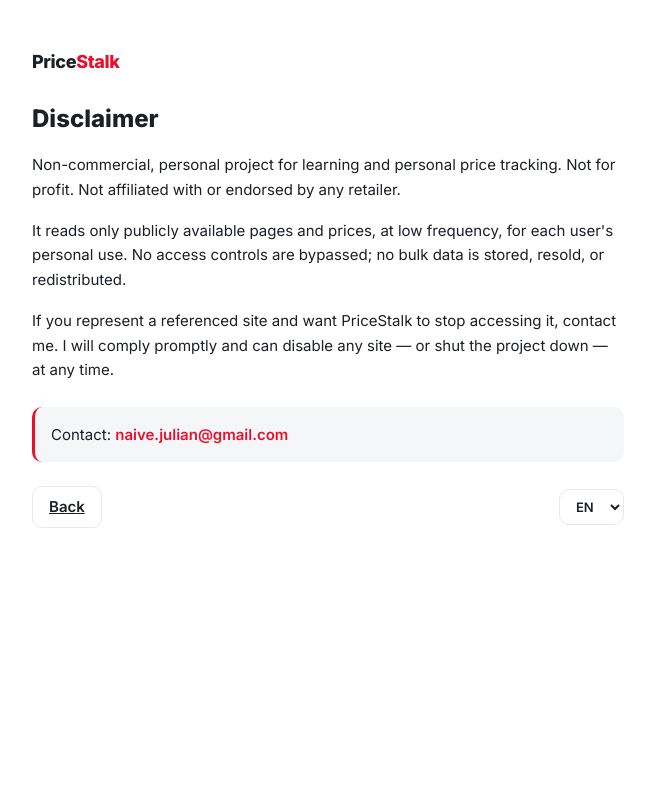
After one commit to iuli338/pricestalk, a Flask app: page /disclaimer in a window 1280 px wide. The commit adds this page. Shown: the whole page, without its empty margins (312-967 px from the left). Run offline with Flask 3, Linux system fonts and the light colour scheme.

Commit message:
Add disclaimer page, footer link, and DISCLAIMER.md
- public /disclaimer route + page (no header, concise, EN/RO, contact email)
- footer with disclaimer link on app + login; fixed minimalist footer on home
- DISCLAIMER.md in repo root + README reference
- i18n keys for footer/legal (EN/RO)

Co-Authored-By: Claude Opus 4.8 (1M context) <noreply@anthropic.com>

```diff
--- a/app.py
+++ b/app.py
@@ -27,6 +27,11 @@ def register_routes(app):
     @login_required
     def index():
         return render_template("index.html")
+
+    @app.route("/disclaimer")
+    def disclaimer():
+        # public — site owners must be able to read it without an account
+        return render_template("disclaimer.html")
 
     # ----------------------------------------------------------- wizard
 
--- a/static/css/base.css
+++ b/static/css/base.css
@@ -153,3 +153,29 @@ main { max-width: var(--maxw); margin: 0 auto; padding: var(--s-6) var(--s-5); }
 .muted { color: var(--txt-mut); }
 .row { display: flex; gap: var(--s-2); flex-wrap: wrap; }
 .empty { color: var(--txt-mut); text-align: center; padding: var(--s-7) 0; }
+
+/* --- Footer --- */
+.site-footer {
+  text-align: center;
+  padding: var(--s-5);
+  margin-top: var(--s-5);
+}
+.site-footer a {
+  color: var(--txt-mut);
+  font-size: var(--fs-sm);
+  text-decoration: none;
+}
+.site-footer a:hover { color: var(--red); }
+
+/* fixed minimalist footer (home) — always pinned to the bottom */
+.site-footer-fixed {
+  position: fixed;
+  left: 0; right: 0; bottom: 0;
+  margin-top: 0;
+  padding: var(--s-2);
+  background: var(--bg);
+  border-top: 1px solid var(--line);
+  z-index: 10;
+}
+/* keep page content clear of the fixed footer */
+body:has(.site-footer-fixed) main { padding-bottom: var(--s-7); }
--- /dev/null
+++ b/static/css/legal.css
@@ -0,0 +1,40 @@
+/* Legal / disclaimer page. */
+
+.legal {
+  max-width: 640px;
+  margin: 0 auto;
+  padding: var(--s-7) var(--s-5);
+}
+.legal-brand {
+  display: inline-block;
+  font-size: var(--fs-lg); font-weight: var(--fw-bold); letter-spacing: -.02em;
+  color: var(--txt); text-decoration: none;
+  margin-bottom: var(--s-5);
+}
+.legal-brand .accent { color: var(--red); }
+
+.legal h1 {
+  font-size: var(--fs-xl);
+  font-weight: var(--fw-bold);
+  margin: 0 0 var(--s-4);
+}
+.legal p {
+  color: var(--txt);
+  line-height: 1.65;
+  margin: 0 0 var(--s-4);
+}
+
+.legal-contact {
+  margin: var(--s-5) 0;
+  padding: var(--s-4);
+  background: var(--bg-2);
+  border-left: 3px solid var(--red);
+  border-radius: var(--r);
+}
+.legal-contact a { color: var(--red); font-weight: var(--fw-med); text-decoration: none; }
+.legal-contact a:hover { text-decoration: underline; }
+
+.legal-actions {
+  display: flex; align-items: center; justify-content: space-between;
+  margin-top: var(--s-5);
+}
--- a/static/js/i18n.js
+++ b/static/js/i18n.js
@@ -8,6 +8,14 @@ const I18N = {
     "profile.nickname": "Nickname",
     "profile.email": "Email",
     "profile.joined": "Joined",
+
+    "footer.disclaimer": "Disclaimer",
+    "legal.title": "Disclaimer",
+    "legal.p1": "Non-commercial, personal project for learning and personal price tracking. Not for profit. Not affiliated with or endorsed by any retailer.",
+    "legal.p2": "It reads only publicly available pages and prices, at low frequency, for each user's personal use. No access controls are bypassed; no bulk data is stored, resold, or redistributed.",
+    "legal.p3": "If you represent a referenced site and want PriceStalk to stop accessing it, contact me. I will comply promptly and can disable any site — or shut the project down — at any time.",
+    "legal.contact": "Contact:",
+    "legal.back": "Back",
 
     "auth.tagline": "Track the lowest price across Romanian shops.",
     "auth.login": "Sign in",
@@ -96,6 +104,14 @@ const I18N = {
     "profile.nickname": "Nume",
     "profile.email": "Email",
     "profile.joined": "Înregistrat",
+
+    "footer.disclaimer": "Disclaimer",
+    "legal.title": "Disclaimer",
+    "legal.p1": "Proiect personal, non-comercial, pentru învățare și urmărirea personală a prețurilor. Fără scop comercial. Neafiliat și neaprobat de niciun retailer.",
+    "legal.p2": "Citește doar pagini și prețuri public disponibile, la frecvență joasă, pentru uzul personal al fiecărui utilizator. Nu ocolește niciun control de acces; nu stochează, revinde sau redistribuie date în masă.",
+    "legal.p3": "Dacă reprezentați un site referențiat și doriți ca PriceStalk să nu îl mai acceseze, contactați-mă. Voi da curs cererii prompt și pot dezactiva orice site — sau opri complet proiectul — oricând.",
+    "legal.contact": "Contact:",
+    "legal.back": "Înapoi",
 
     "auth.tagline": "Urmărește cel mai mic preț din magazinele românești.",
     "auth.login": "Autentificare",
--- /dev/null
+++ b/static/js/legal.js
@@ -0,0 +1,9 @@
+// Disclaimer page: i18n + language switch.
+import { $ } from './dom.js';
+import { LANG, setLang, applyStaticI18n } from './i18n.js';
+
+document.addEventListener('DOMContentLoaded', () => {
+  document.documentElement.lang = LANG;
+  applyStaticI18n();
+  $('#langSelect').addEventListener('change', e => setLang(e.target.value));
+});
--- /dev/null
+++ b/templates/disclaimer.html
@@ -0,0 +1,53 @@
+<!DOCTYPE html>
+<html lang="en">
+<head>
+  <meta charset="utf-8">
+  <meta name="viewport" content="width=device-width, initial-scale=1">
+  <title>PriceStalk — Disclaimer</title>
+  <link rel="icon" type="image/x-icon" href="{{ url_for('static', filename='favicon.ico') }}">
+  <script>
+    (function(){ var t = localStorage.getItem('theme'); if(t) document.documentElement.setAttribute('data-theme', t); })();
+  </script>
+  <link rel="preconnect" href="https://fonts.googleapis.com">
+  <link rel="preconnect" href="https://fonts.gstatic.com" crossorigin>
+  <link rel="stylesheet" href="https://fonts.googleapis.com/css2?family=Inter:wght@400;600;800&display=swap">
+  <link rel="stylesheet" href="{{ url_for('static', filename='tokens.css') }}">
+  <link rel="stylesheet" href="{{ url_for('static', filename='css/base.css') }}">
+  <link rel="stylesheet" href="{{ url_for('static', filename='css/legal.css') }}">
+</head>
+<body>
+  <main class="legal">
+    <a class="legal-brand" href="/">Price<span class="accent">Stalk</span></a>
+
+    <h1 data-i18n="legal.title">Disclaimer</h1>
+
+    <p data-i18n="legal.p1">Non-commercial, personal project for learning and personal price
+      tracking. Not for profit. Not affiliated with or endorsed by any retailer.</p>
+
+    <p data-i18n="legal.p2">It reads only publicly available pages and prices, at low frequency,
+      for each user's personal use. No access controls are bypassed; no bulk data is stored,
+      resold, or redistributed.</p>
+
+    <p data-i18n="legal.p3">If you represent a referenced site and want PriceStalk to stop
+      accessing it, contact me. I will comply promptly and can disable any site — or shut the
+      project down — at any time.</p>
+
+    <div class="legal-contact">
+      <span data-i18n="legal.contact">Contact:</span>
+      <a href="mailto:naive.julian@gmail.com">naive.julian@gmail.com</a>
+    </div>
+
+    <div class="legal-actions">
+      <a class="btn" href="/" data-i18n="legal.back">Back</a>
+      <span class="legal-lang">
+        <select id="langSelect" class="lang-select" title="Language">
+          <option value="en">EN</option>
+          <option value="ro">RO</option>
+        </select>
+      </span>
+    </div>
+  </main>
+
+  <script type="module" src="{{ url_for('static', filename='js/legal.js') }}"></script>
+</body>
+</html>
--- a/templates/index.html
+++ b/templates/index.html
@@ -49,6 +49,10 @@
     <div id="empty" class="empty" data-i18n="home.empty" style="display:none">No products yet. Add one above to start tracking.</div>
   </main>
 
+  <footer class="site-footer site-footer-fixed">
+    <a href="/disclaimer" data-i18n="footer.disclaimer">Disclaimer</a>
+  </footer>
+
   <div id="modalBg" class="modal-bg">
     <div class="modal" id="modal"></div>
   </div>
--- a/templates/login.html
+++ b/templates/login.html
@@ -61,6 +61,9 @@
         <button class="btn btn-icon" id="themeBtn" title="Toggle theme">◑</button>
       </div>
     </div>
+    <footer class="site-footer">
+      <a href="/disclaimer" data-i18n="footer.disclaimer">Disclaimer</a>
+    </footer>
   </main>
 
   <script type="module" src="{{ url_for('static', filename='js/login.js') }}"></script>
```
Also changed, not shown: DISCLAIMER.md (added, +9 -0 lines), README.md.
